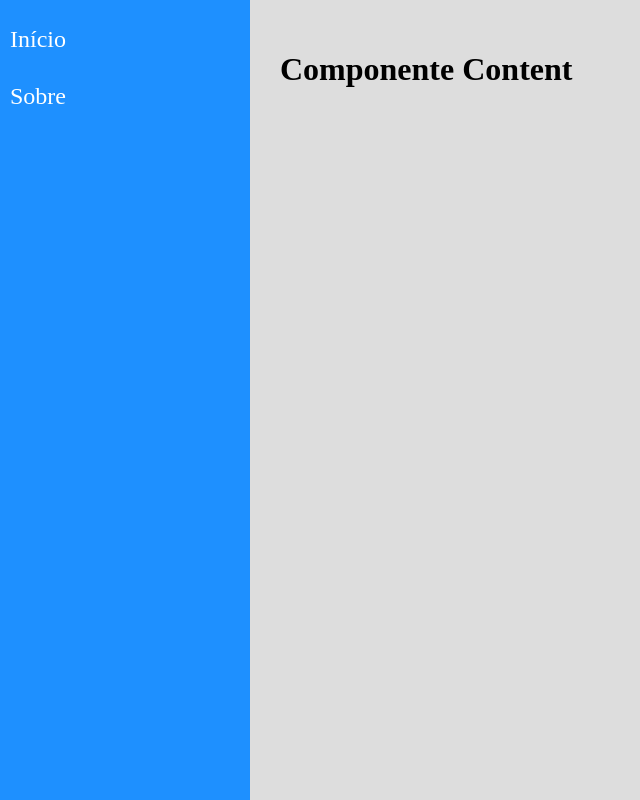
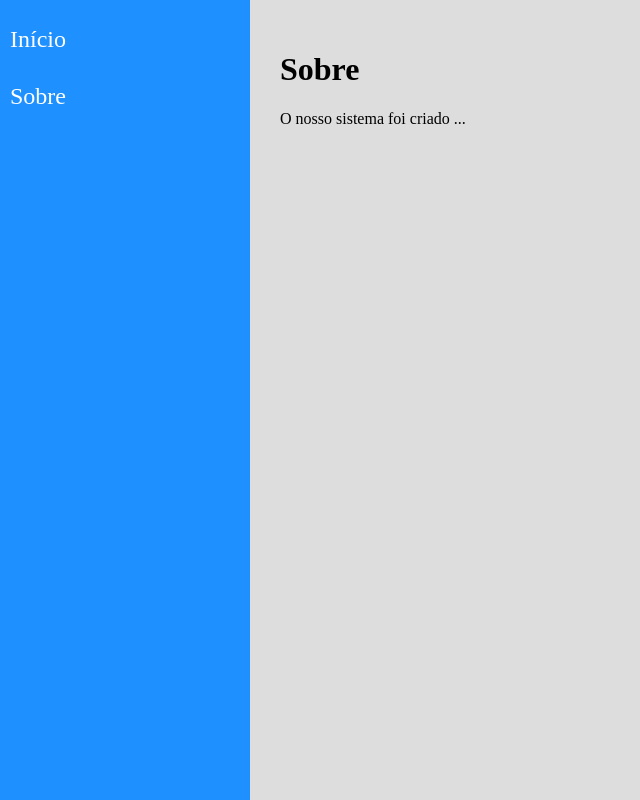
Before and after one commit to Henrique-Franca/Clear-React_Router, a React (Create React App) app: page /about in a window 1280 px wide. Shown: the whole page, without its empty margins (0-640 px from the left). Built offline with nearby package versions, Linux system fonts and the light colour scheme.

Commit message:
Navegação simpples

```diff
--- a/src/components/layout/Content.jsx
+++ b/src/components/layout/Content.jsx
@@ -1,11 +1,18 @@
 import './Content.css'
 import React from 'react';
+import About from '../../view/exemples/About';
+import Home from '../../view/exemples/Home';
+
+import { Routes, Route } from 'react-router-dom'
 
 const Content = props =>(
 
     <main className='Content'>
 
-        <h1>Componente Content</h1>
+        <Routes>
+            <Route path="/" caseSensitive={false} element={<Home />} />
+            <Route path="/about" caseSensitive={false} element={<About />} />
+        </Routes>
 
     </main>
 
--- a/src/components/layout/Menu.jsx
+++ b/src/components/layout/Menu.jsx
@@ -12,7 +12,7 @@ const Menu = props =>(
                     <Link to='/'>Início</Link>
                 </li>
                 <li>
-                    <a href='/'>Sobre</a>
+                    <Link to='/about'>Sobre</Link>
                 </li>
 
             </ul>
--- a/src/view/exemples/About.jsx
+++ b/src/view/exemples/About.jsx
@@ -1,12 +1,12 @@
 import React from 'react';
 
-const Home = props =>(
+const About = props =>(
 
-    <div className='Home'>
+    <div className='About'>
         <h1>Sobre</h1>
         <p>O nosso sistema foi criado ...</p>
     </div>
 
 )
 
-export default Home
+export default About
```
